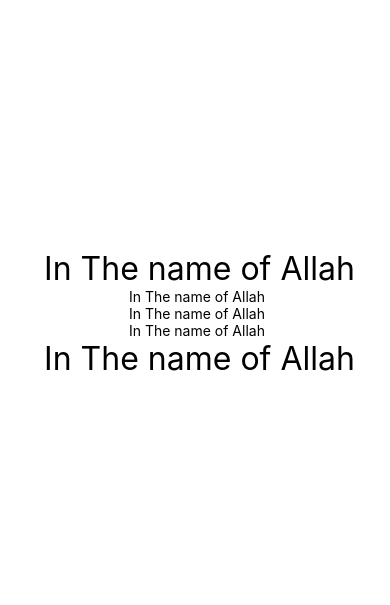
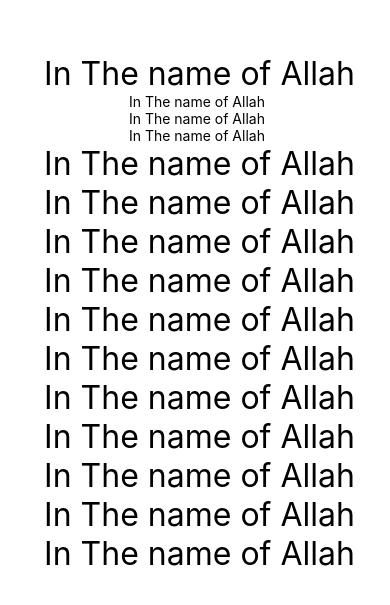
Before and after one commit to akhzarna/MyNewRepoforG1, a React Native app: screen / in a window 390 px wide. Shown: the part 109-714 px from the top of the page. Built offline with nearby package versions, Linux system fonts and the light colour scheme.

Commit message:
Hello World

```diff
--- a/App.js
+++ b/App.js
@@ -8,6 +8,16 @@ export default function App() {
       <Text>  In The name of Allah </Text>
       <Text>  In The name of Allah </Text>
       <Text>  In The name of Allah </Text>
+      <Text style={{fontSize:32}}>  In The name of Allah </Text>
+      <Text style={{fontSize:32}}>  In The name of Allah </Text>
+      <Text style={{fontSize:32}}>  In The name of Allah </Text>
+      <Text style={{fontSize:32}}>  In The name of Allah </Text>
+      <Text style={{fontSize:32}}>  In The name of Allah </Text>
+      <Text style={{fontSize:32}}>  In The name of Allah </Text>
+      <Text style={{fontSize:32}}>  In The name of Allah </Text>
+      <Text style={{fontSize:32}}>  In The name of Allah </Text>
+      <Text style={{fontSize:32}}>  In The name of Allah </Text>
+      <Text style={{fontSize:32}}>  In The name of Allah </Text>
       <Text style={{fontSize:32}}>  In The name of Allah </Text>
 
       <StatusBar style="auto" />
```
